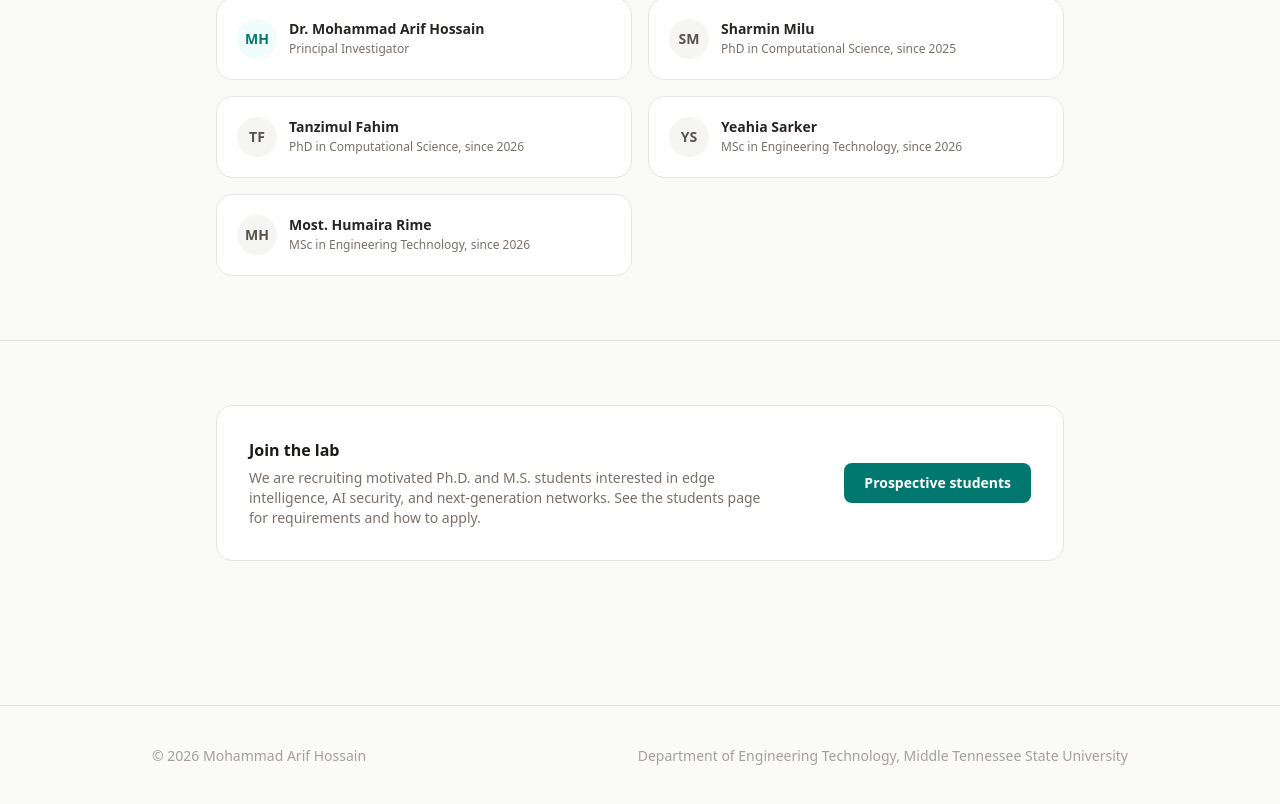
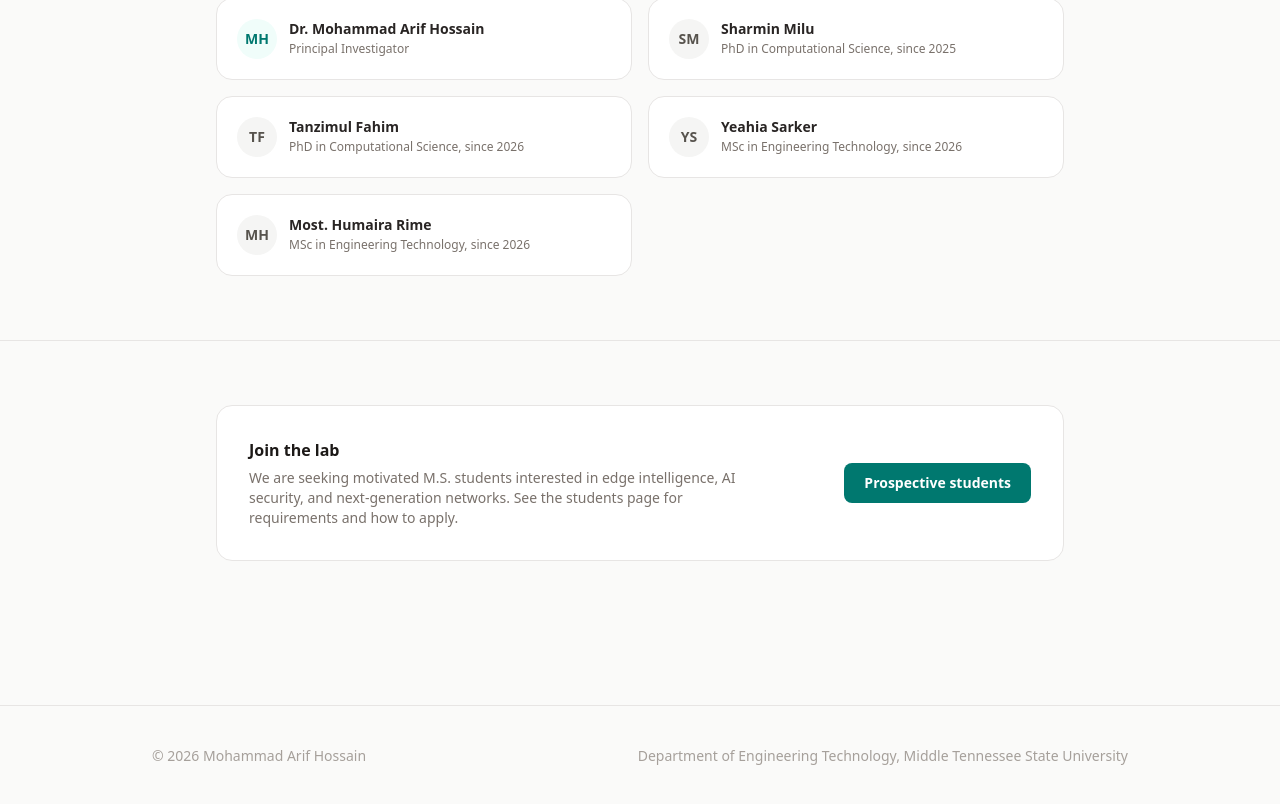
Before and after one commit to MA-Hossain/MA-Hossain.github.io, a Next.js app: page /lab in a window 1280 px wide. Shown: the part 1493-2297 px from the top of the page. Built offline with nearby package versions, Linux system fonts and the light colour scheme; no server answers.

Commit message:
Update lab.tsx

```diff
--- a/pages/lab.tsx
+++ b/pages/lab.tsx
@@ -131,7 +131,7 @@ export default function Lab() {
             <div>
               <h2 className="font-semibold text-stone-900 dark:text-stone-100 mb-1.5">Join the lab</h2>
               <p className="text-sm text-stone-500 dark:text-stone-400 max-w-lg">
-                We are recruiting motivated Ph.D. and M.S. students interested in
+                We are seeking motivated M.S. students interested in
                 edge intelligence, AI security, and next-generation networks.
                 See the students page for requirements and how to apply.
               </p>
```
